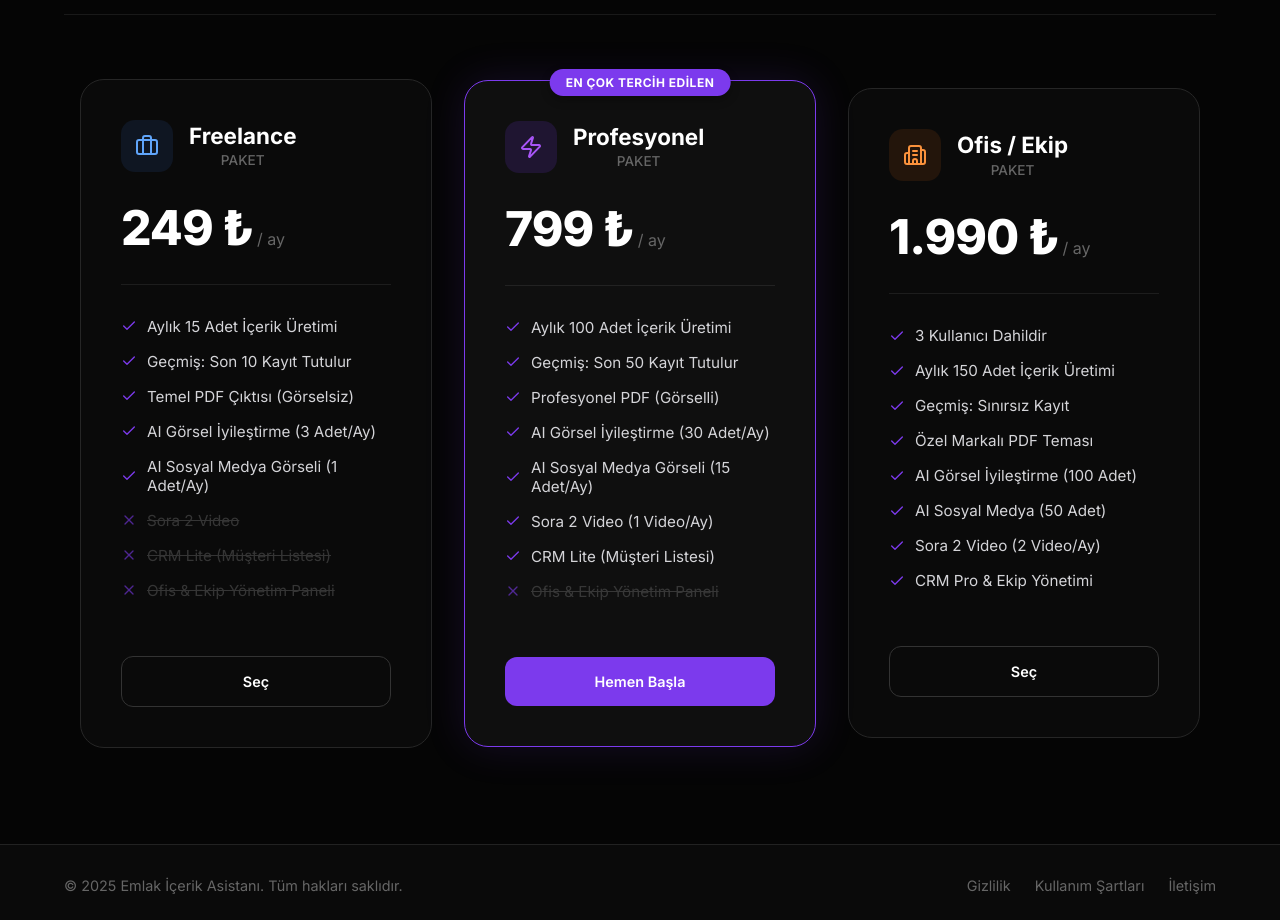
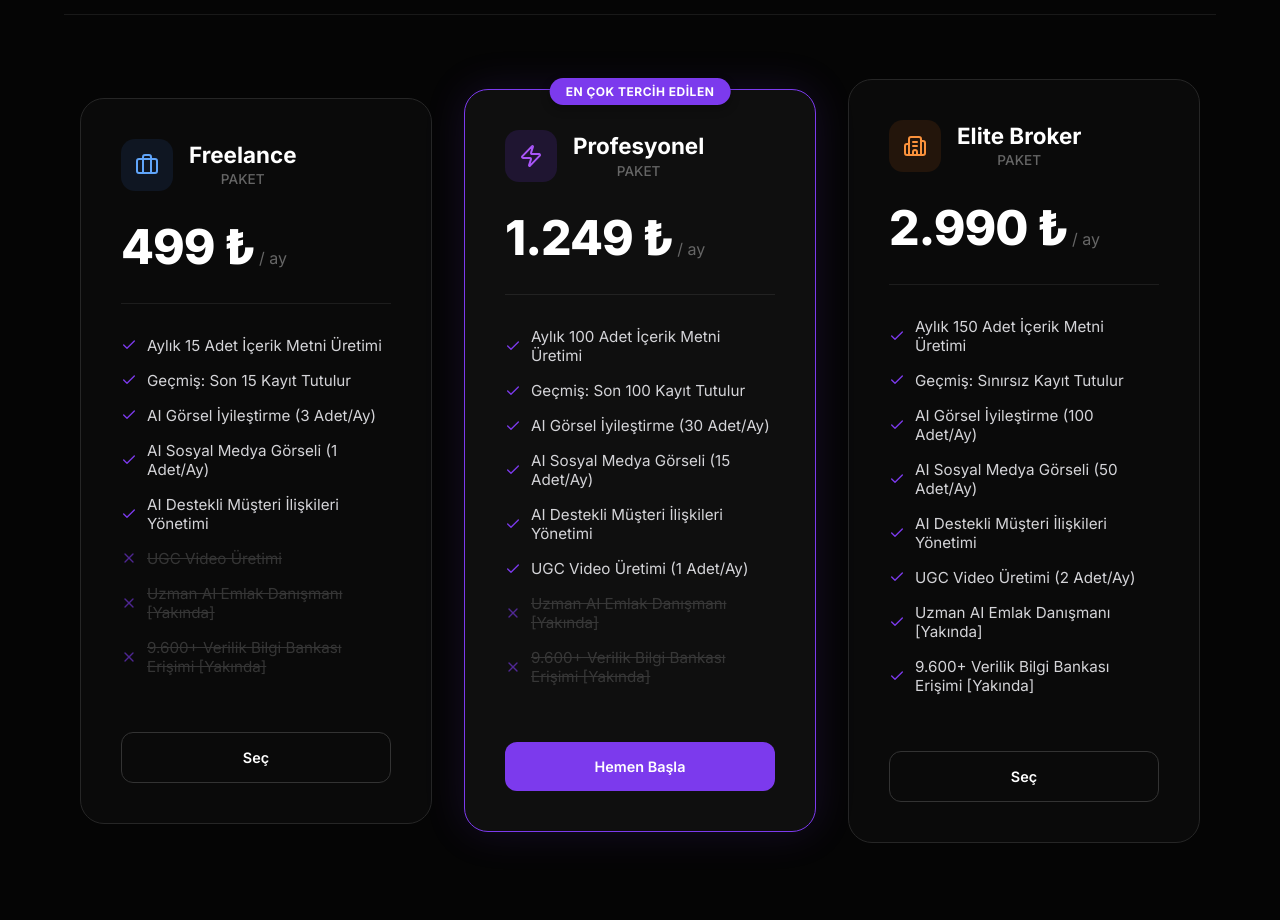
Before and after one commit to yilmazzih86-glitch/emlak-icerik-asistani, a Next.js app: page / in a window 1280 px wide. Shown: the part 2560-3480 px from the top of the page. Built offline with nearby package versions, Linux system fonts and the light colour scheme.

Commit message:
Dashboard page update

```diff
--- a/app/dashboard/page.tsx
+++ b/app/dashboard/page.tsx
@@ -146,7 +146,7 @@ export default function DashboardPage() {
           <div className="card-bg-glow orange"></div>
           <div className="card-header compact">
             <div>
-              <div className="label small">İlan Oluşturma</div>
+              <div className="label small">İlan Metni Oluşturma</div>
               <div className="value large">
                 {stats.limits.listing.used} <span className="limit-span">/ {stats.limits.listing.limit}</span>
               </div>
@@ -185,7 +185,7 @@ export default function DashboardPage() {
         <motion.div variants={itemAnim} className="premium-card hover-lift" style={{ '--card-color': '#6366f1' } as any}>
           <div className="card-header compact">
             <div>
-              <div className="label small">Sosyal Medya</div>
+              <div className="label small">Sosyal Medya Görsel Üretimi</div>
               <div className="value medium">
                 {stats.limits.social.used} <span className="limit-span">/ {stats.limits.social.limit}</span>
               </div>
@@ -200,7 +200,7 @@ export default function DashboardPage() {
         <motion.div variants={itemAnim} className="premium-card hover-lift" style={{ '--card-color': '#10b981' } as any}>
           <div className="card-header compact">
             <div>
-              <div className="label small">Sora Video</div>
+              <div className="label small">UGC Video Üretimi</div>
               <div className="value medium">
                 {stats.limits.video.used} <span className="limit-span">/ {stats.limits.video.limit}</span>
               </div>
--- a/app/page.tsx
+++ b/app/page.tsx
@@ -211,42 +211,42 @@ export default function Home() {
           <div className="pricing-grid">
             {[
               {
-                name: "Freelance", key: "freelance", price: "249", icon: Briefcase, color: "blue",
+                name: "Freelance", key: "freelance", price: "499", icon: Briefcase, color: "blue",
                 features: [
-                  { text: "Aylık 15 Adet İçerik Üretimi", included: true },
-                  { text: "Geçmiş: Son 10 Kayıt Tutulur", included: true },
-                  { text: "Temel PDF Çıktısı (Görselsiz)", included: true },
-                  { text: "AI Görsel İyileştirme (3 Adet/Ay)", included: true },
-                  { text: "AI Sosyal Medya Görseli (1 Adet/Ay)", included: true },
-                  { text: "Sora 2 Video", included: false },
-                  { text: "CRM Lite (Müşteri Listesi)", included: false },
-                  { text: "Ofis & Ekip Yönetim Paneli", included: false },
+                  { text: "Aylık 15 Adet İçerik Metni Üretimi", included: true },
+        { text: "Geçmiş: Son 15 Kayıt Tutulur", included: true },
+        { text: "AI Görsel İyileştirme (3 Adet/Ay)", included: true },
+        { text: "AI Sosyal Medya Görseli (1 Adet/Ay)", included: true },
+        { text: "AI Destekli Müşteri İlişkileri Yönetimi", included: true },
+        { text: "UGC Video Üretimi", included: false },
+        { text: "Uzman AI Emlak Danışmanı [Yakında]", included: false },
+        { text: "9.600+ Verilik Bilgi Bankası Erişimi [Yakında]", included: false },
                 ]
               },
               {
-                name: "Profesyonel", key: "pro", price: "799", icon: Zap, color: "purple", popular: true,
+                name: "Profesyonel", key: "pro", price: "1.249", icon: Zap, color: "purple", popular: true,
                 features: [
-                  { text: "Aylık 100 Adet İçerik Üretimi", included: true },
-                  { text: "Geçmiş: Son 50 Kayıt Tutulur", included: true },
-                  { text: "Profesyonel PDF (Görselli)", included: true },
-                  { text: "AI Görsel İyileştirme (30 Adet/Ay)", included: true },
-                  { text: "AI Sosyal Medya Görseli (15 Adet/Ay)", included: true },
-                  { text: "Sora 2 Video (1 Video/Ay)", included: true },
-                  { text: "CRM Lite (Müşteri Listesi)", included: true },
-                  { text: "Ofis & Ekip Yönetim Paneli", included: false },
+                  { text: "Aylık 100 Adet İçerik Metni Üretimi", included: true },
+        { text: "Geçmiş: Son 100 Kayıt Tutulur", included: true },
+        { text: "AI Görsel İyileştirme (30 Adet/Ay)", included: true },
+        { text: "AI Sosyal Medya Görseli (15 Adet/Ay)", included: true },
+        { text: "AI Destekli Müşteri İlişkileri Yönetimi", included: true },
+        { text: "UGC Video Üretimi (1 Adet/Ay)", included: true },
+        { text: "Uzman AI Emlak Danışmanı [Yakında]", included: false },
+        { text: "9.600+ Verilik Bilgi Bankası Erişimi [Yakında]", included: false },
                 ]
               },
               {
-                name: "Ofis / Ekip", key: "office", price: "1.990", icon: Building2, color: "orange",
+                name: "Elite Broker", key: "office", price: "2.990", icon: Building2, color: "orange",
                 features: [
-                  { text: "3 Kullanıcı Dahildir", included: true },
-                  { text: "Aylık 150 Adet İçerik Üretimi", included: true },
-                  { text: "Geçmiş: Sınırsız Kayıt", included: true },
-                  { text: "Özel Markalı PDF Teması", included: true },
-                  { text: "AI Görsel İyileştirme (100 Adet)", included: true },
-                  { text: "AI Sosyal Medya (50 Adet)", included: true },
-                  { text: "Sora 2 Video (2 Video/Ay)", included: true },
-                  { text: "CRM Pro & Ekip Yönetimi", included: true },
+                  { text: "Aylık 150 Adet İçerik Metni Üretimi", included: true },
+        { text: "Geçmiş: Sınırsız Kayıt Tutulur", included: true },
+        { text: "AI Görsel İyileştirme (100 Adet/Ay)", included: true },
+        { text: "AI Sosyal Medya Görseli (50 Adet/Ay)", included: true },
+        { text: "AI Destekli Müşteri İlişkileri Yönetimi", included: true },
+        { text: "UGC Video Üretimi (2 Adet/Ay)", included: true },
+        { text: "Uzman AI Emlak Danışmanı [Yakında]", included: true },
+        { text: "9.600+ Verilik Bilgi Bankası Erişimi [Yakında]", included: true },
                 ]
               }
             ].map((plan, index) => (
```
Also changed, not shown: app/dashboard/pricing/page.tsx (+10 -4 lines).
